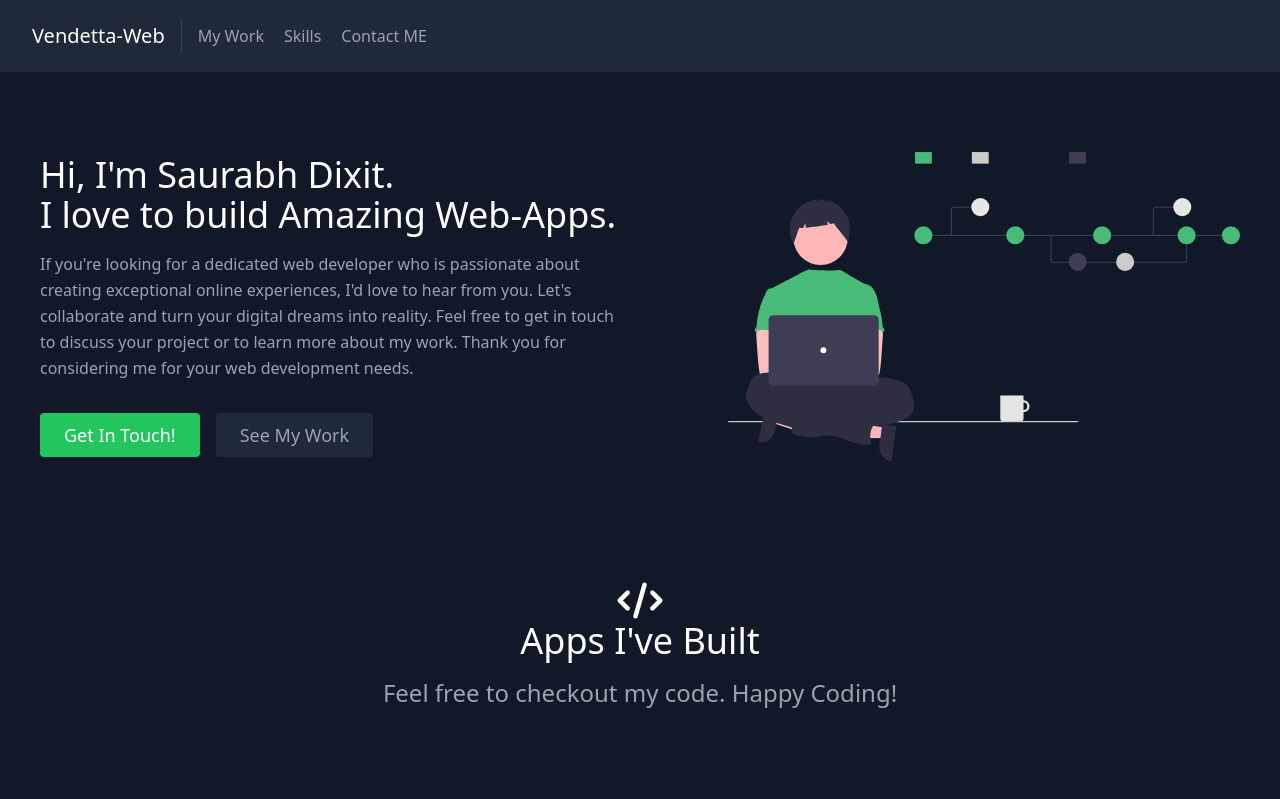
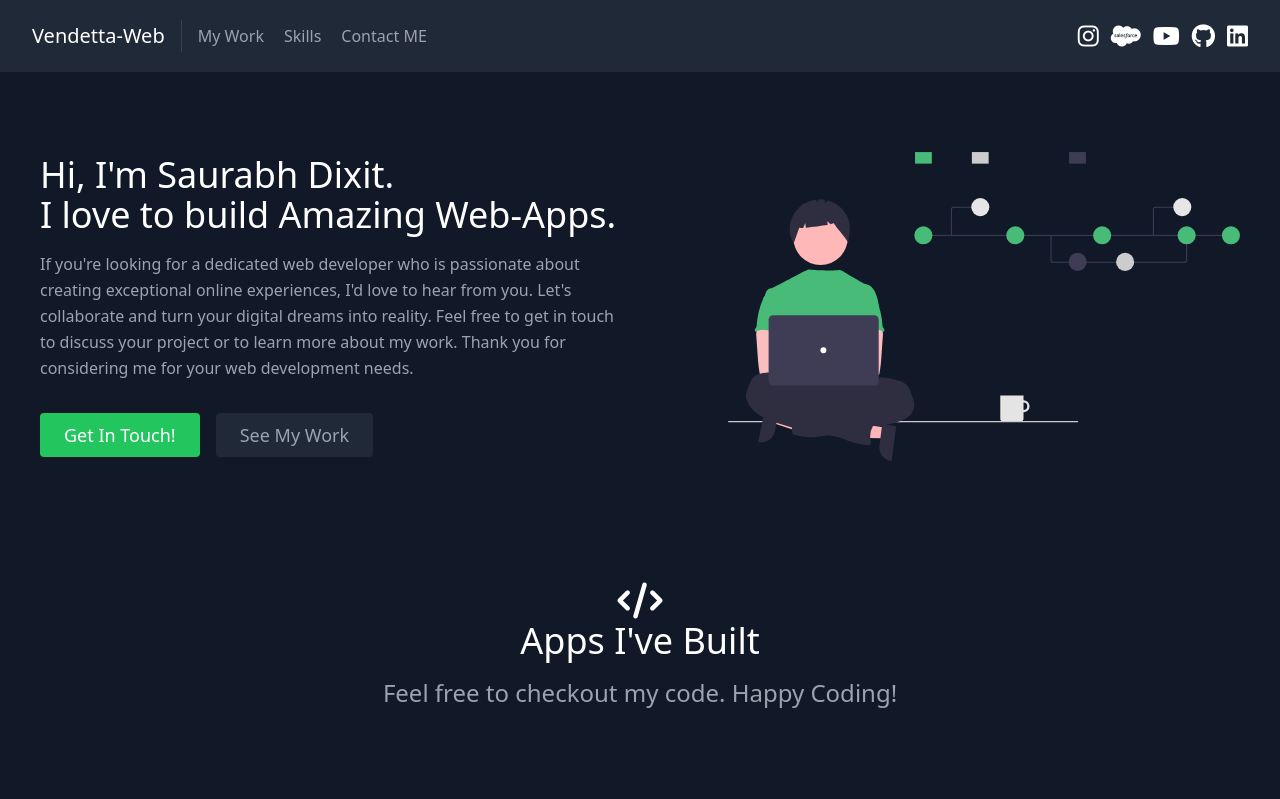
Before and after one commit to vendetta-web/my-portfolio, a React (Create React App) app: page / in a window 1280 px wide. Shown: the top 799 px of the page. Built offline with nearby package versions, Linux system fonts and the light colour scheme.

Commit message:
Added social media tag in navbar

```diff
--- a/src/components/Navbar.js
+++ b/src/components/Navbar.js
@@ -20,7 +20,23 @@ export default function Navbar() {
             Contact ME
           </a>
         </nav>
-
+        <div className="md:ml-auto">
+          <a href="https://instagram.com/imdixitsaurabh" target="_blank" rel="noopener noreferrer">
+            <i className="fab fa-instagram text-white mr-3 text-2xl hover:text-pink-500"></i>
+          </a>
+          <a href="https://www.salesforce.com/trailblazer/saurabhdixit2303" target="_blank" rel="noopener noreferrer">
+            <i className="fa-brands fa-salesforce text-white mr-3 text-2xl hover:text-blue-500"></i>
+          </a>
+          <a href="https://youtube.com" target="_blank" rel="noopener noreferrer">
+            <i className="fa-brands fa-youtube text-white mr-3 text-2xl hover:text-red-700"></i>
+          </a>
+          <a href="https://github.com/vendetta-web" target="_blank" rel="noopener noreferrer">
+            <i className="fa-brands fa-github text-white mr-3  text-2xl hover:text-03042A"></i>
+          </a>
+          <a href="https://linkedin.com/saurabhdixit2303" target="_blank" rel="noopener noreferrer">
+            <i className="fa-brands fa-linkedin text-white mr-3 text-2xl hover:text-blue-400"></i>
+          </a>
+        </div>
       </div>
     </header>
   )
```
